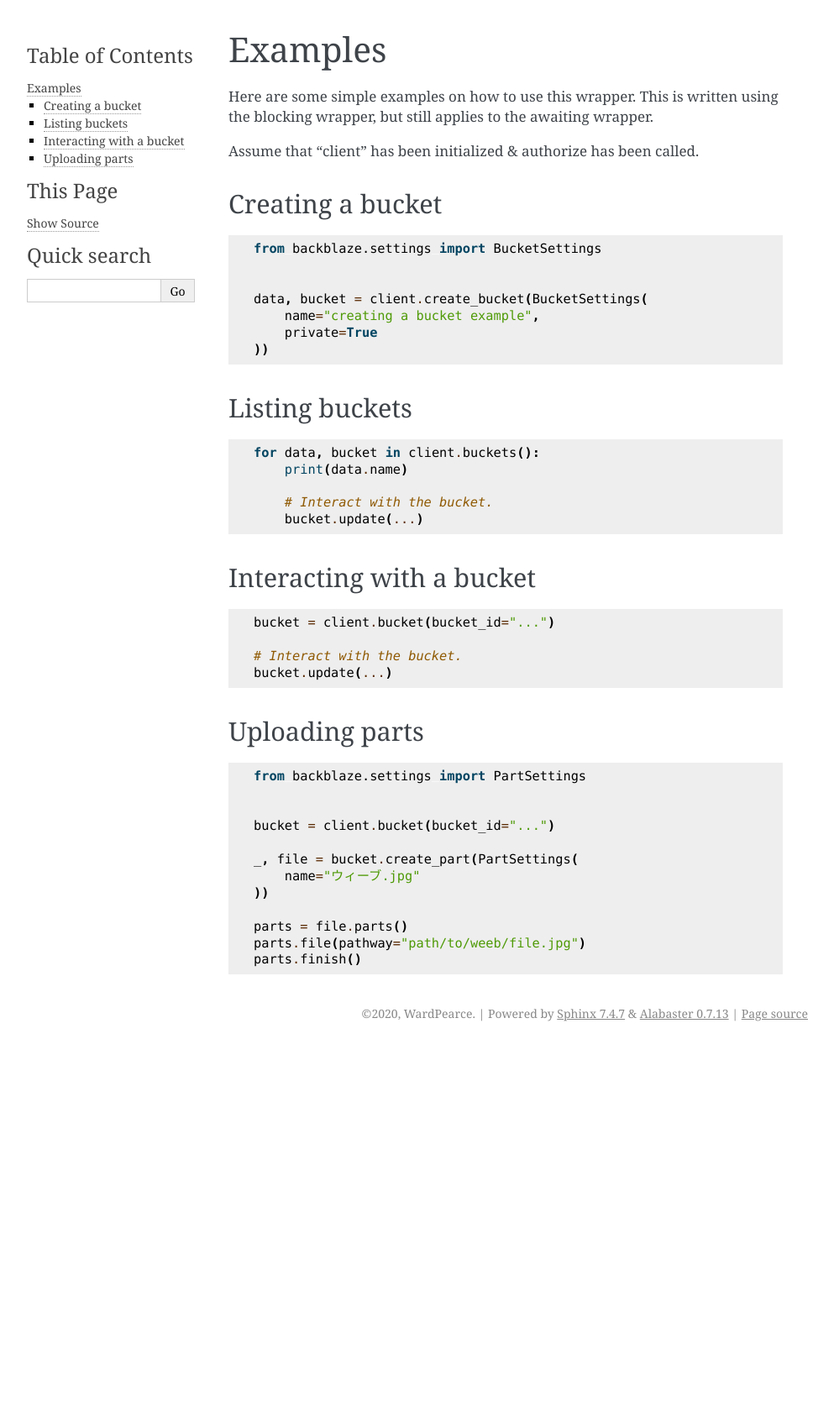
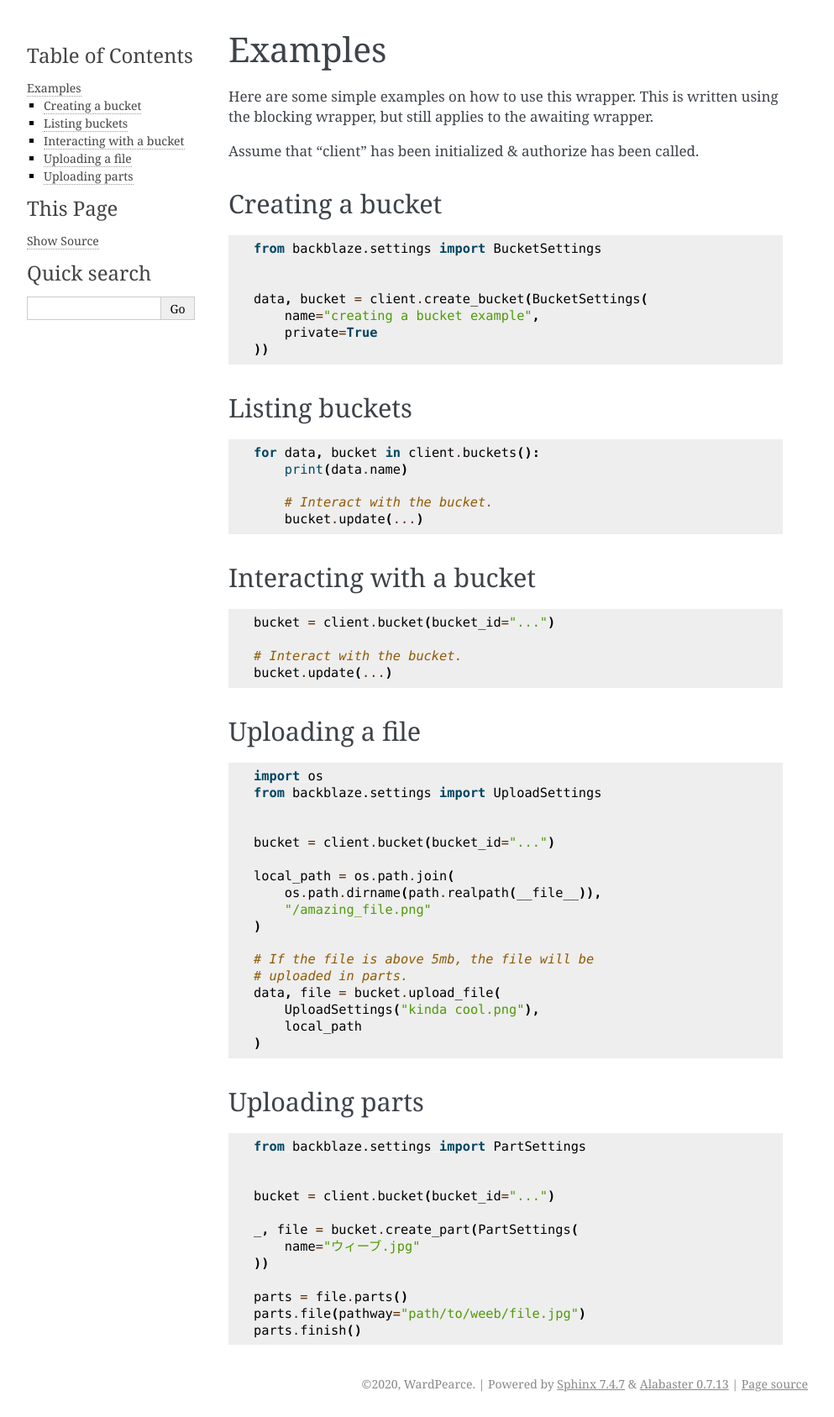
Before and after one commit to WardPearce/backblaze, a Sphinx documentation site: the page built from source/examples.rst, in a window 1280 px wide. Shown: the whole page at 84% size, without its empty margins (148-1141 px from the left). Built offline with Sphinx 7.4.7, drawn with Linux system fonts in a browser that asks for light colours; before the commit the page ends 1246 px from its top, so only the background shows below that.

Commit message:
Added uploading a file example

```diff
--- a/source/examples.rst
+++ b/source/examples.rst
@@ -41,6 +41,28 @@ Interacting with a bucket
     bucket.update(...)
 
 
+Uploading a file
+~~~~~~~~~~~~~~~~
+.. code-block:: python
+
+    import os
+    from backblaze.settings import UploadSettings
+
+
+    bucket = client.bucket(bucket_id="...")
+
+    local_path = os.path.join(
+        os.path.dirname(path.realpath(__file__)),
+        "/amazing_file.png"
+    )
+
+    # If the file is above 5mb, the file will be
+    # uploaded in parts.
+    data, file = bucket.upload_file(
+        UploadSettings("kinda cool.png"),
+        local_path
+    )
+
 Uploading parts
 ~~~~~~~~~~~~~~~
 .. code-block:: python
```
